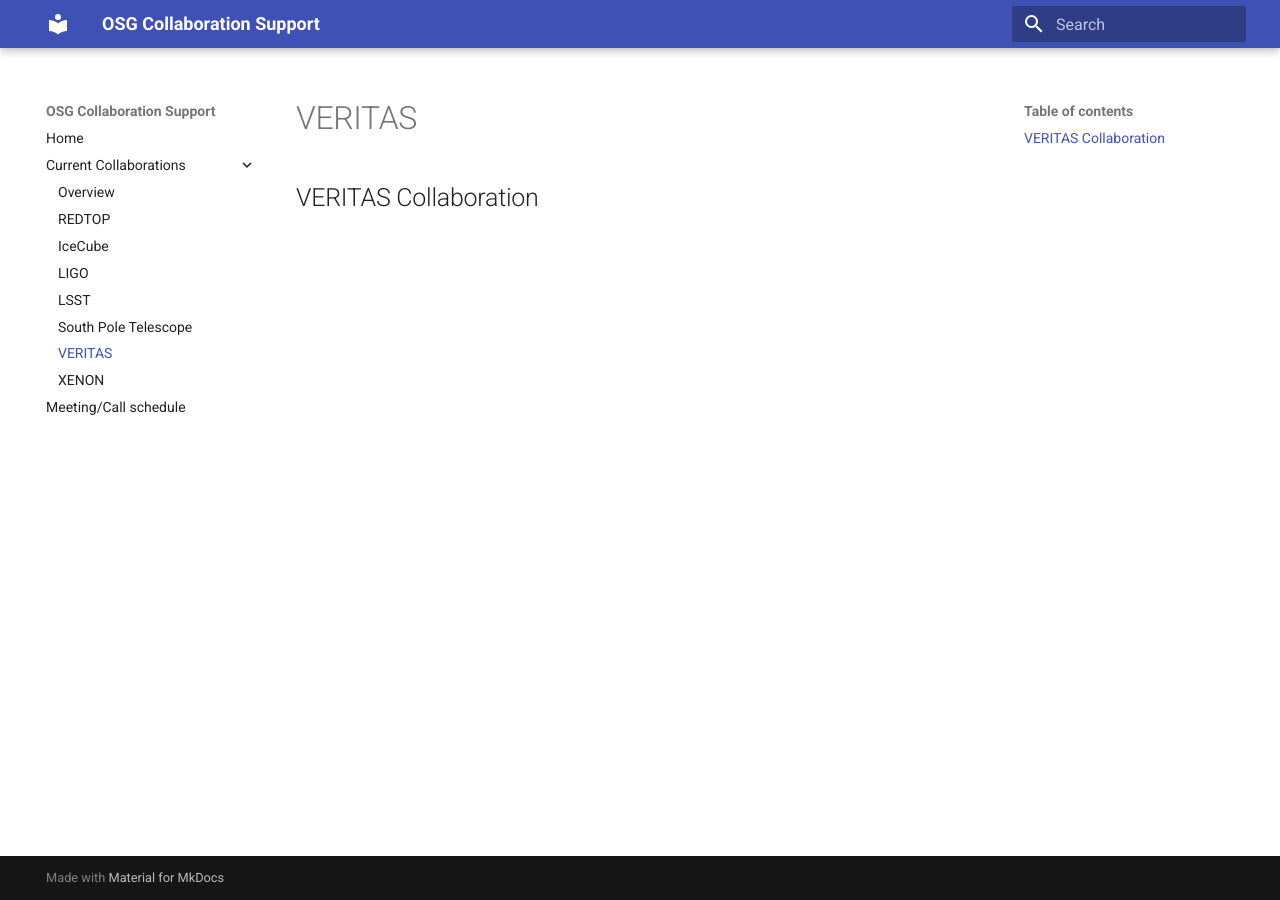
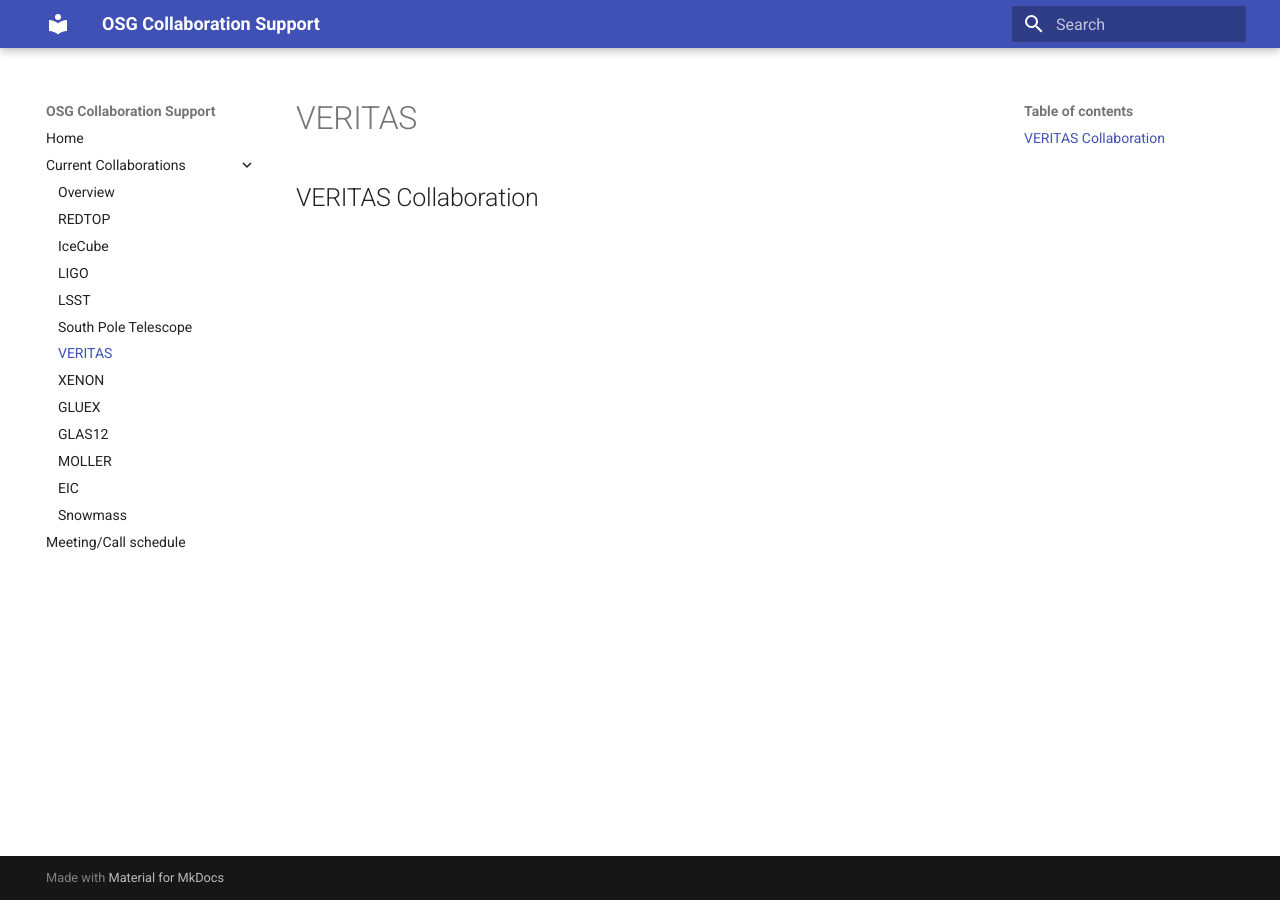
Before and after one commit to osg-htc/collaboration-support, an MkDocs documentation site: the page built from docs/projects/veritas.md, in a window 1280 px wide. Built offline with MkDocs 1.6.1 and Material for MkDocs 9.7.7, drawn with Linux system fonts in a browser that asks for light colours.

Commit message:
Update mkdocs.yml

```diff
--- a/mkdocs.yml
+++ b/mkdocs.yml
@@ -15,6 +15,11 @@
     - South Pole Telescope: 'projects/spt.md'
     - VERITAS: 'projects/veritas.md'
     - XENON: 'projects/xenon.md'
+    - GLUEX: 'projects/gluex.md'
+    - GLAS12: 'projects/clas12.md'
+    - MOLLER: 'projects/moller.md'
+    - EIC: 'projects/moller.md'
+    - Snowmass: 'projects/snowmass.md'
   - Meeting/Call schedule: 'misc/meeting-schedule.md'
 
 markdown_extensions:
```
